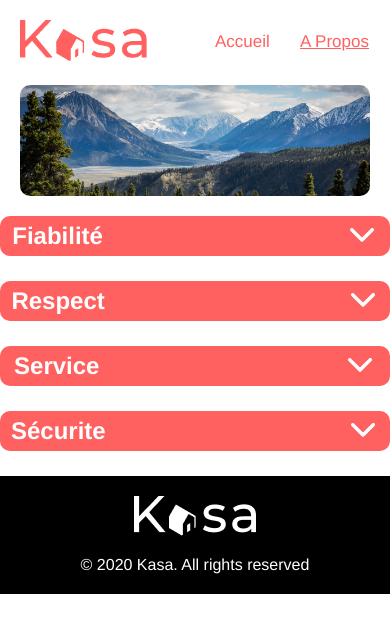
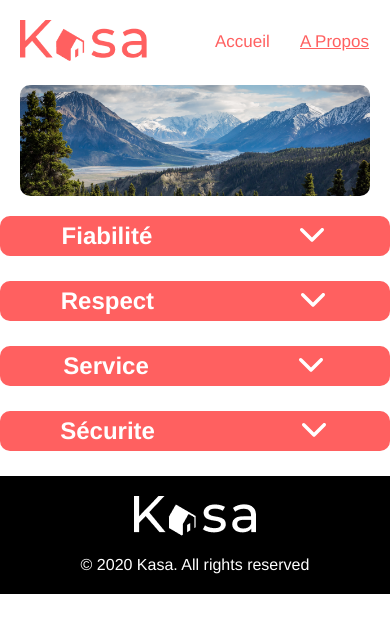
Before and after one commit to Foxy-WhiteTrack/P11_OC_Kasa, a React (Create React App) app: page /about in a window 390 px wide. Shown: the top 632 px of the page. Built offline with nearby package versions, Linux system fonts and the light colour scheme.

Commit message:
Mise à jour du CSS Collapse

```diff
--- a/src/components/Collapse/Collapse.css
+++ b/src/components/Collapse/Collapse.css
@@ -61,7 +61,9 @@ span {
     }
 
     .title {
-        gap: 65%;
+        display: flex;
+        justify-content: space-evenly;
+        gap: 25%;
 
 
     }
--- a/src/pages/HousingSheet/HousingSheet.css
+++ b/src/pages/HousingSheet/HousingSheet.css
@@ -107,4 +107,15 @@
         flex-direction: column;
         gap: 0px;
     }
+
+    .housing-collapse .content.show {
+        height: auto;
+    }
+
+    .tags {
+        display: flex;
+        gap: 20px;
+        margin: 20px 0;
+        flex-wrap: wrap;
+    }
 }
```
